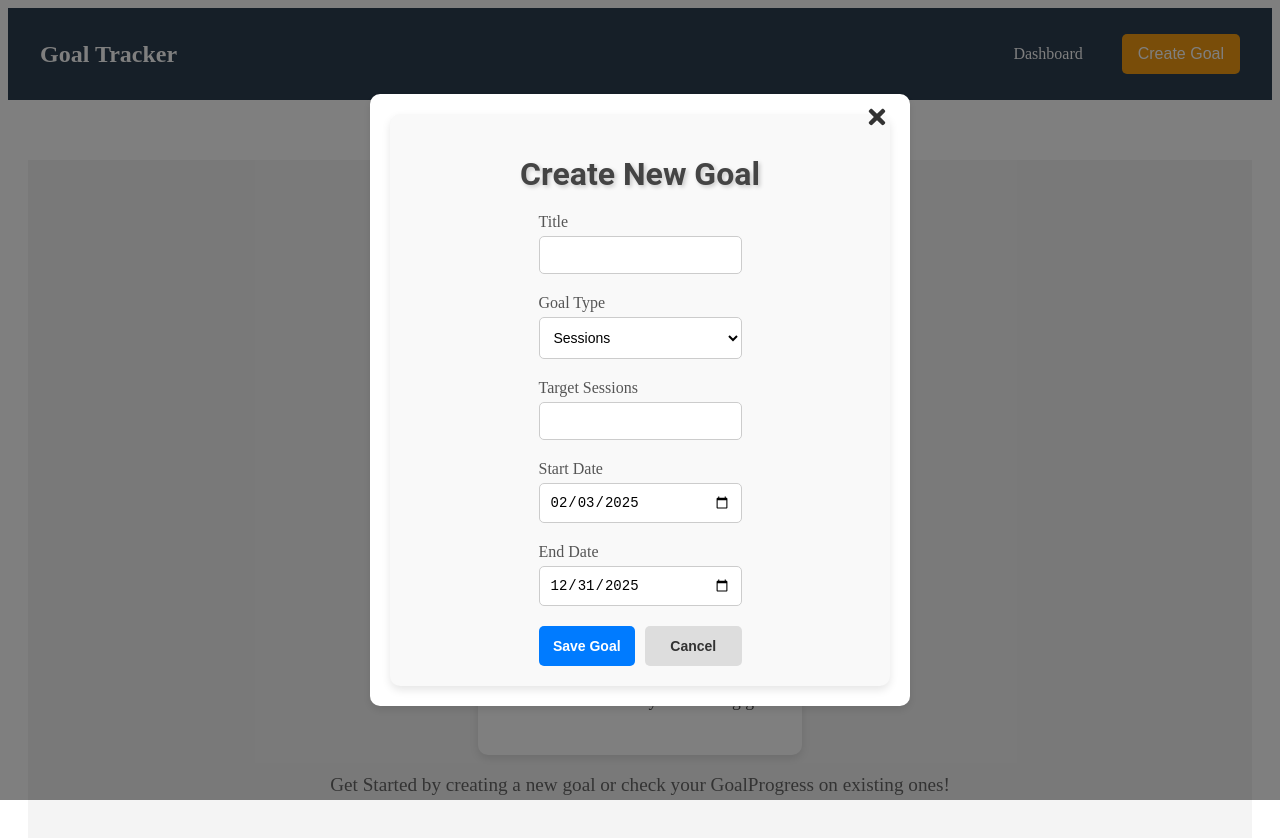
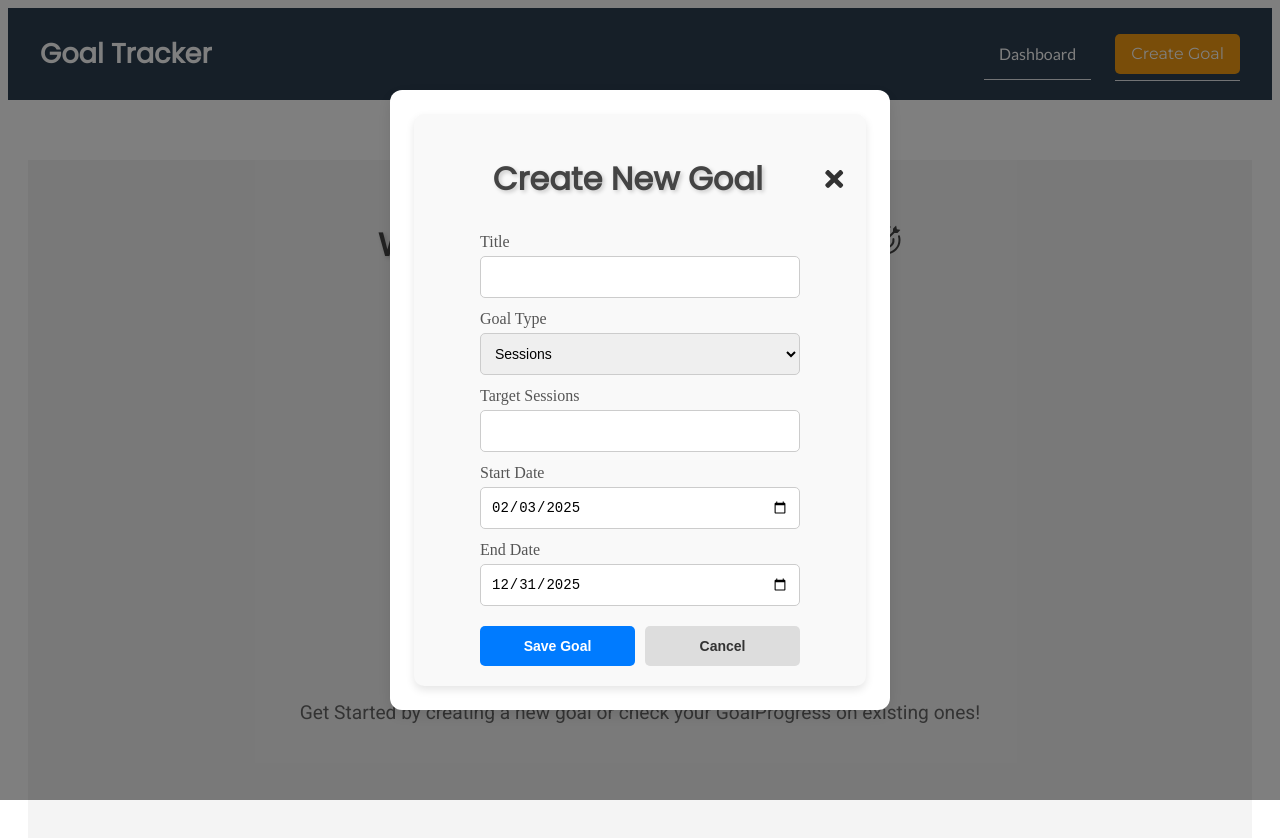
Before and after one commit to Suleman-007/goal-tracker, a React (Vite) app: page / in a window 1280 px wide. Both pictures are taken after a click on the button "Create Goal". Shown: the top 838 px of the page. Built offline with nearby package versions, Linux system fonts and the light colour scheme.

Commit message:
Improved the UI of the App, Added different fonts and styles for text and buttons, also added goalprogress.module.css file for styling GoalProgress Component separately

```diff
--- a/package.json
+++ b/package.json
@@ -10,6 +10,10 @@
     "preview": "vite preview"
   },
   "dependencies": {
+    "@fontsource/lato": "^5.2.5",
+    "@fontsource/montserrat": "^5.2.5",
+    "@fontsource/poppins": "^5.2.5",
+    "@fontsource/roboto": "^5.2.5",
     "axios": "^1.7.9",
     "chart.js": "^4.4.7",
     "chartjs-adapter-date-fns": "^3.0.0",
--- a/src/App.jsx
+++ b/src/App.jsx
@@ -2,9 +2,13 @@ import { useEffect, useState } from 'react'
 import { BrowserRouter as Router, Route, Routes } from 'react-router-dom';
 import { FaBars } from "react-icons/fa";
 import Dashboard from './Components/Dashboard'
-import GoalProgress from './Components/GoalProgress'
 import Navbar from './Components/Navbar';
 import styles from './CSSModules/App.module.css';
+import "@fontsource/poppins";
+import "@fontsource/roboto";
+import "@fontsource/lato";
+import "@fontsource/montserrat";
+
 
 function App() {
 
--- a/src/CSSModules/Dashboard.module.css
+++ b/src/CSSModules/Dashboard.module.css
@@ -2,28 +2,35 @@
     display: flex;
     flex-direction: column;
     align-items: center;
-    justify-content: flex-start; /*Align to the top*/
+    justify-content: flex-start;
     text-align: center;
     background-color: #f4f4f4;
     color: #333;
-    padding: 30px 20px;
+    padding: 40px 20px;
     min-height: 100vh;
-    overflow-y: auto; /*allow scrolling if content exceeds height*/
+    overflow-y: auto;
 
 }
 
 .dashContainer h1{
     font-size: 2rem;
-    font-weight: bold;
-    text-shadow: 2px 2px 4px rgba(0, 0, 0, 0.2);
+    font-family: "Poppins", sans-serif;
+    font-weight: 600;    text-shadow: 2px 2px 4px rgba(0, 0, 0, 0.2);
     margin-bottom: 20px;
     color: #444;
+    text-align: center;
 }
-
+.dashContainer h2 {
+    font-size: 2rem;
+    font-family: "Poppins", sans-serif;
+    font-weight: 600;
+    color: #333;
+}
 .dashContainer p{
     font-size: 1.2rem;
     margin-bottom: 20px;
     color: #666;
+    font-family: 'Roboto', sans-serif;
 }
 
 .guideBar{
@@ -46,8 +53,9 @@
 .goalCardContainer {
     display: flex;
     flex-wrap: wrap;
+    align-items: flex-start;
     justify-content: center;
-    gap: 20px; /*Adds space between cards*/
+    gap: 20px;
 }
 
 .goalCard {
@@ -62,6 +70,7 @@
     box-shadow: 0px 4px 8px rgba(0, 0, 0, 0.1);
     transition: transform 0.3s ease, box-shadow 0.3s ease;
     overflow: hidden;
+    align-self: flex-start;
 }
 
 .goalCardContainer .goalCard:nth-child(2):first-child {
@@ -75,12 +84,15 @@
 
 .goalCard h3 {
     color: #444;
-    font-size: 1.3rem;
+    font-size: 1.4rem;
+    font-family: "Poppins", sans-serif;
+    font-weight: 600;
 }
 
 .goalCard p {
     font-size: 1rem;
     color: #555;
+    font-family: 'Roboto', sans-serif;
     margin-bottom: 8px;
 }
 
@@ -97,7 +109,8 @@
     align-items: center;
     justify-content: center;
     gap: 8px;
-    font-size: 0.95rem;
+    font-size: 1rem;
+    font-family: 'Lato', sans-serif ;
     font-weight: 500;
     color: #2c3e50;
     background: #e8f4fc;
@@ -116,55 +129,64 @@
 }
 
 .infoBadge:hover {
-    transform: scale(1.025);
+
     background: #d4eaf8;
+}
+
+.goalHeader {
+    display: flex;
+    justify-content: space-around;
+    align-items: center;
+    width: 100%;
+    padding: 5px 10px;
+}
+
+
+
+.goalTitle {
+    font-size: 1.2rem;
+    font-weight: bold;
+    margin-right: 10px;
+    white-space: nowrap;
+    overflow: hidden;
+    text-overflow: ellipsis;
+
 }
 
 
 .actionIcons {
-    position:absolute;
-    top: 15px;
-    right: 15px;
     display: flex;
     gap: 10px;
 }
 
-.actionIcons svg {
+.editIcon, .deleteIcon {
     cursor: pointer;
     font-size: 1.2rem;
-    transition: color 0.3s ease;
-}
-
-.actionIcons svg:hover {
-    transform: scale(1.1);
-}
-
-.editIcon {
-    color: #007bff;
+    color: #333;
+    transition: color 0.2s ease-in-out;
 }
 
 .editIcon:hover {
-    color: #0056b3;
-}
-
-.deleteIcon {
-    color: #cf984f;
+    color: blue;
 }
 
 .deleteIcon:hover {
-    color: #b63434;
+    color: red;
 }
 
+
 .primaryBtn {
-    padding: 12px 16px;
+    padding: 12px 18px;
     margin: 8px 4px;
     background-color: #007bff;
+    font-family: "Montserrat", sans-serif;
+    font-weight: 600;
     color: white;
     border: none;
-    border-radius: 6px;
+    border-radius: 8px;
     cursor: pointer;
     transition: background-color 0.3s ease transform 0.2s ease;
-    font-size: 1rem;
+    font-size: 1.1rem;
 }
 
 .primaryBtn:hover {
@@ -174,15 +196,17 @@
 
 .secondaryBtn {
 
-    padding: 12px 16px;
+    padding: 12px 18px;
     margin: 10px 4px;
     background-color: transparent;
+    font-family: "Montserrat", sans-serif;
+    font-weight: 600;
     border: 2px solid #007bff;
     color: #333;
     border-radius: 6px;
     cursor: pointer;
     transition: background-color 0.3 ease, color 0.3s ease, border-color 0.3s ease, transform 0.2s ease;
-    font-size: 1rem;
+    font-size: 1.1rem;
 }
 
 .secondaryBtn:hover {
@@ -192,11 +216,30 @@
     transform: translateY(-2px);
 }
 
+.createGoalBtn {
+    padding: 10px 16px;
+    font-size: 16px;
+    font-family: "Montserrat", sans-serif;
+    font-weight: 600;
+    color: #444;
+    background: #e9ecef;
+    border: 2px solid #ccc;
+    border-radius: 6px;
+    cursor: pointer;
+    transition: all 0.3s ease;
+}
+
+.createGoalBtn:hover {
+    background: #d6dae1;
+    border-color: #999;
+}
 
 
 .showMoreBtn {
     padding: 10px 20px;
-    background-color: #28a745;
+    background-color:#2a677e;
+    font-family: "Montserrat", sans-serif;
+    font-weight: 600;
     color: white;
     border: none;
     border-radius: 4px;
@@ -207,7 +250,7 @@
 }
 
 .showMoreBtn:hover {
-    background-color: #218838;
+    background-color: #215465;
 }
 
 .modalBackdrop{
@@ -221,17 +264,22 @@
     align-items: center;
     justify-content: center;
     z-index: 1000;
+
 }
 
 .modalContent {
+    position: absolute;
     background: #fff;
-    padding: 20px;
-    border-radius: 10px;
-    box-shadow: 0px 4px 8px rgba(0, 0, 0, 0.1);
+    padding: 24px;
+    border-radius: 12px;
+    box-shadow: 0px 5px 15px rgba(0, 0, 0, 0.1);
+    width: 90%;
     max-width: 500px;
-    width: 90%;
     text-align: center;
-    position: relative;
+    transition: transform 0.3s ease, opacity 0.3s ease;
+    box-sizing: border-box;
+    max-height: 100vh;
+
 }
 
 .closeIcon {
@@ -243,6 +291,7 @@
     font-size: 1.5rem;
     border: none;
     cursor: pointer;
+    transition: color 0.2s ease-in-out;
 }
 
 .closeIcon:hover {
@@ -253,93 +302,10 @@
     font-size: 1rem;
 }
 
-.logProgressContainer {
-    overflow: hidden;
-    max-height: 0;
-    transition: max-height 0.3s ease-in-out;
-    background: #f9f9f9;
-    width: 100%;
-    padding: 0;
-    border-radius: 8px;
-    box-shadow: 0px 4px 6px rgba(0, 0, 0, 0.1);
-}
-
 .logProgressContainer.show {
     max-height: 400px;
     padding: 15px;
 }
-
-.logProgressForm {
-    display: flex;
-    flex-direction: column;
-    gap: 10px;
-    text-align: left;
-}
-
-.logProgressForm label {
-    font-weight: 600;
-    text-align: left;
-
-
-}
-
-.logProgressForm input,
-.logProgressForm textarea {
-    width: 100%;
-    padding: 8px;
-    border: 1px solid #ccc;
-    border-radius: 4px;
-    font-size: 14px;
-    text-align: left;
-    margin: 4px;
-}
-
-.addLogBtnContainer {
-    display: flex;
-    justify-content: center;
-    margin-top: 15px; /* Adds spacing from inputs */
-}
-
-.addLogBtn {
-    padding: 10px 20px;
-    font-size: 14px;
-    border: none;
-    border-radius: 6px;
-    background: #4b5563;
-    color: #ffffff;
-    font-weight: 600;
-    cursor: pointer;
-    transition: background 0.3s ease-in-out, transform 0.2s ease-in-out;
-}
-
-
-.addLogBtn:hover {
-    background: #374151;
-}
-
-
-.addLogBtn:active {
-    transform: scale(0.97);
-}
-
-
-.toggleArrow {
-    font-size: 1rem;
-    margin-left: 6px;
-    vertical-align: middle;
-    cursor: pointer;
-    transition: transform 0.3s ease;
-}
- .toggleArrow.down {
-    transform: rotate(0deg);
- }
-
- .toggleArrow.up {
-    transform: rotate(180deg);
- }
-
-
-
 
 /* Responsiveness */
 @media (max-width: 768px) {
--- a/src/CSSModules/GoalForm.module.css
+++ b/src/CSSModules/GoalForm.module.css
@@ -1,10 +1,10 @@
 .container{
     display: flex;
     flex-direction: column;
-    justify-content: center;
+    justify-content: flex-start;
     align-items: center;
     padding: 20px;
-    max-width: 600px;
+    max-width: none;
     margin:0 auto;
     background-color: #f9f9f9; /*light grey*/
     border-radius: 10px;
@@ -12,22 +12,46 @@
 
 }
 
-select {
-    padding: 10px; /* Same as input fields */
+.header {
+    display: flex;
+    justify-content: space-between;
+    align-items: center;
+    width: 100%;
+    padding-bottom: 10px;
+
+}
+
+.closeIcon {
+    cursor: pointer;
+    color: #333;
+    transition: color 0.3s ease;
+    font-size: 26px;
+}
+
+.closeIcon:hover {
+    color: red;
+}
+
+input, select {
+    padding: 10px;
     font-size: 14px;
-    border: 1px solid #ccc;
+    border: 1px solid #ccc; /*light grey*/
     border-radius: 5px;
     outline: none;
-    width: 100%;
+    width: 25vw !important;
+    max-width: 100% ;
+    height: 42px;
     box-sizing: border-box;
-    height: 42px; /* Ensure it matches input fields */
-    background-color: #fff;
-    cursor: pointer;
+
 }
 
-select:focus {
-    border-color: #007bff;
-    box-shadow: 0 0 4px rgba(0, 123, 255, 0.4);
+input:focus, select:focus{
+    border-color: #007bff;/*blue */
+    box-shadow: 0 0 4px rgba(0, 123, 255, 0.4);/* Soft Gloe Effect*/
+}
+
+select {
+    cursor: pointer;
 }
 
 h1{
@@ -35,15 +59,18 @@ h1{
     font-weight: bold;
     color: #333; /*dark grey*/
     margin-bottom: 20px;
-    text-align: center;
+    text-align: left;
     font-family: 'Roboto', sans-serif;
+    width: 100%;
 }
 
 .formGroup{
     display: flex;
     flex-direction: column;
-    margin-bottom: 20px;
+    margin-bottom: 12px;
     width: 100%;
+    max-width: none;
+
 }
 
 label{
@@ -51,22 +78,6 @@ label{
     color: #555;/*medium grey*/
     margin-bottom: 5px;
     text-align: left;
-}
-
-input{
-    padding: 10px;
-    font-size: 14px;
-    border: 1px solid #ccc; /*light grey*/
-    border-radius: 5px;
-    outline: none;
-    width: 100%;
-    box-sizing: border-box;
-
-}
-
-input:focus{
-    border-color: #007bff;/*blue */
-    box-shadow: 0 0 4px rgba(0, 123, 255, 0.4);/* Soft Gloe Effect*/
 }
 
 .buttonGroup {
@@ -105,3 +116,16 @@ input:focus{
 .cancelButton:hover {
     background-color: #bbb;
 }
+
+@media (max-width: 768px) {
+    input, select {
+        width: 50vw !important;
+    }
+}
+
+@media (max-width: 480px) {
+    input, select {
+        width: 75vw !important;
+    }
+
+}
--- /dev/null
+++ b/src/CSSModules/GoalProgress.module.css
@@ -0,0 +1,111 @@
+
+.logProgressForm {
+    display: flex;
+    flex-direction: column;
+    text-align: left;
+}
+
+.logProgressForm label {
+    font-weight: 600;
+    text-align: left;
+    margin-top: 5px;
+    width: 75%;
+
+}
+
+.logProgressForm input,
+.logProgressForm textarea {
+    width: 100%;
+    padding: 8px;
+    border: 1px solid #ccc;
+    border-radius: 4px;
+    font-size: 14px;
+    text-align: left;
+    margin: 0;
+}
+
+.logProgressHeader,
+.progressGraphHeader {
+  display: flex;
+  justify-content: space-between;
+  align-items: center;
+  font-family: 'Poppins', sans-serif;
+}
+
+.formGroup {
+    display: flex;
+    flex-direction: column;
+    align-items: center;
+    gap: 5px;
+    text-align: left;
+
+}
+
+.closeBtn {
+    background: none;
+    border: none;
+    font-size: 1.5rem;
+    cursor: pointer;
+    color: #555;
+  }
+
+  .closeBtn:hover {
+    color: red;
+  }
+
+
+.addLogBtnContainer {
+    display: flex;
+    justify-content: center;
+    margin-top: 15px;
+}
+
+.addLogBtn {
+    padding: 10px 20px;
+    font-size: 14px;
+    font-family: "Montserrat", sans-serif;
+    font-weight: 600;
+    border: none;
+    border-radius: 6px;
+    background: #4b5563;
+    color: #ffffff;
+    cursor: pointer;
+    transition: background 0.3s ease-in-out, transform 0.2s ease-in-out;
+}
+
+.addLogBtn:hover {
+    background: #374151;
+}
+
+.addLogBtn:active {
+    transform: scale(0.97);
+}
+
+h4 {
+    font-family: 'Poppins', sans-serif;
+    font-size: 18px;
+    font-weight: 600;
+    color:#374151;
+    margin-bottom: 8px;
+}
+
+p {
+    font-family: 'Lato', sans-serif;
+    font-size: 14px;
+    color:#4b5563;
+    line-height: 1.5;
+    margin: 5px 0;
+}
+
+ul {
+    list-style-type: none;
+    padding: 0;
+}
+
+li {
+    font-family: 'Lato', sans-serif;
+    font-size: 10px;
+    color:#374151;
+    padding: 6px 0;
+    border-bottom: 1px solid #e5e7eb;
+}
--- a/src/CSSModules/Navbar.module.css
+++ b/src/CSSModules/Navbar.module.css
@@ -1,38 +1,40 @@
 /* Navbar Styles */
 .navbar {
     display: flex;
-    justify-content: space-between; /* Space between logo and nav items */
-    align-items: center; /* Align vertically */
+    justify-content: space-between;
+    align-items: center;
     background-color: #2c3e50;
     padding: 1rem 2rem;
     color: white;
     position: relative;
-    height: 60px; /* Ensure a fixed height */
+    height: 60px;
+    font-family: 'Poppins', sans-serif;
+
 }
 
-/* Logo */
 .logo {
-    font-size: 1.5rem;
-    font-weight: bold;
+    font-size: 1.7rem;
+    font-weight: 600;
     display: flex;
-    align-items: center; /* Align vertically */
+    align-items: center;
 }
 
 /* Navigation Links Container */
 .navLinks {
     display: flex;
-    justify-content: center; /* Center horizontally */
-    align-items: center; /* Center vertically */
+    justify-content: center;
+    align-items: center;
     list-style: none;
-    gap: 1.5rem; /* Space between items */
+    gap: 1.5rem;
     padding: 0;
     margin: 0;
+    transition: all 0.3s ease-in-out;
 }
 
 /* Navigation Links */
 .navLinks li {
     display: flex;
-    align-items: center; /* Ensure links align vertically */
+    align-items: center;
 }
 
 /* Links */
@@ -40,18 +42,19 @@
     text-decoration: none;
     color: white;
     font-size: 1rem;
+    font-weight: 500;
     transition: color 0.3s ease-in-out;
     display: flex;
-    align-items: center; /* Align text properly */
-    justify-content: center; /* Center text */
+    align-items: center;
+    justify-content: center;
     height: 100%;
     padding: 10px 15px;
 }
 
-/* Active Link */
 .navLinks a:hover,
 .activeLink {
     color: #f39c12;
+    font-weight: 600;
 }
 
 /* Create Goal Button */
@@ -61,17 +64,21 @@
     border: none;
     padding: 0.5rem 1rem;
     font-size: 1rem;
+    font-family: 'Montserrat', sans-serif;
     border-radius: 5px;
     cursor: pointer;
-    transition: background 0.3s ease-in-out;
+    transition: background 0.3s ease-in-out transform 0.2s ease-in-out;
     display: flex;
-    align-items: center; /* Center button text */
+    align-items: center;
     justify-content: center;
-    height: 40px; /* Ensure consistent height */
+    height: 40px;
 }
 
 .createGoalBtn:hover {
     background-color: #e67e22;
+}
+.createGoalBtn:active {
+    transform: scale(0.96);
 }
 
 /* Mobile Menu Toggle */
@@ -80,8 +87,12 @@
     background: none;
     border: none;
     color: white;
-    font-size: 1.5rem;
+    font-size: 1.7rem;
     cursor: pointer;
+    transition: transform 0.2s ease-in-out;
+}
+.menuToggle:hover {
+    transform: scale(1.1);
 }
 
 /* Mobile Styles */
@@ -100,18 +111,28 @@
         align-items: center;
         padding: 1rem 0;
         display: none;
+        opacity: 0;
+        transform: translateY(-10px);
+        transition: opacity 0.3s ease-in-out, transform 0.3s ease-in-out;
     }
 
     .navLinks.showMenu {
         display: flex;
+        opacity: 1;
+        transform: translateY(0);
     }
 
     .navLinks li {
         margin: 0.5rem 0;
+        text-align: center;
+
     }
 
     .createGoalBtn {
-        width: 100%; /* Full width button */
+        width: 90%;
         text-align: center;
+        margin: 0 auto;
+        display: flex;
+        justify-content: center;
     }
 }
--- a/src/Components/Dashboard.jsx
+++ b/src/Components/Dashboard.jsx
@@ -1,24 +1,19 @@
 import React, { useEffect, useState } from 'react'
 import styles from '../CSSModules/Dashboard.module.css'
 import { GoGoal } from "react-icons/go";
-import {FaEdit, FaTrash, FaPlus, FaTimes, FaChevronDown, FaChevronUp, FaBullseye, FaChartBar, FaClock} from "react-icons/fa";
+import {FaEdit, FaTrash, FaPlus, FaBullseye, FaChartBar, FaRegClock} from "react-icons/fa";
 import GoalProgress from './GoalProgress';
 import GoalForm from './GoalForm';
 import { ToastContainer, toast } from 'react-toastify';
 import 'react-toastify/dist/ReactToastify.css';
 
+
 function Dashboard({goalFormOpen, setGoalFormOpen}) {
   const [goals, setGoals] =useState([]);
   const [editGoal, setEditGoal] = useState(null);
-  // state to track which goal's progress form is open
-  const [progressFormOpen, setProgressFormOpen] = useState(null);
   const [modalGoal, setModalGoal] = useState(null);
-  const [expandedGoal, setExpandedGoal] = useState(null);
-
-  // state to hadle showing more goals
+  const [logProgressGoal, setLogProgressGoal] = useState(null);
   const [showAllGoals, setShowGoals] = useState(false);
-
-  // store completion percentage and days remaining for each goal
   const [goalProgressData, setGoalProgressData] = useState({});
 
   // limit number of goals displayed initially
@@ -34,7 +29,7 @@ function Dashboard({goalFormOpen, setGoalFormOpen}) {
     localStorage.setItem("goals", JSON.stringify(goals));
   }, [goals]);
 
-  const updateGoals = (updatedGoal, isProgressUpdate = false) => {
+  const updateGoals = (updatedGoal) => {
     setGoals((prevGoals) =>{
       if(updatedGoal.id && prevGoals.some(goal => goal.id === updatedGoal.id)){
         // update existing goal
@@ -120,15 +115,15 @@ function Dashboard({goalFormOpen, setGoalFormOpen}) {
 
   return (
     <div className={styles.dashContainer}>
-      <h1>Time-Based Goal Tracker <GoGoal /></h1>
-      <p>Welcome to your Goal Tracker!</p>
 
-      {/*Create New Goal Button*/}
-      <button className={styles.primaryBtn} onClick={() =>{ setEditGoal(null); setGoalFormOpen(true)}} >
+      <h1>Welcome to your Goal Tracker!<GoGoal/></h1>
+
+      {/* Create New Goal Button
+      <button className={styles.createGoalBtn} onClick={() =>{ setEditGoal(null); setGoalFormOpen(true)}} >
         <FaPlus/> Create New Goal
-      </button>
+      </button> */}
 
-      {/*Display Goal Form if Open*/}
+      {/*Goal Form Modal*/}
       {goalFormOpen && (
         <div className={styles.modalBackdrop}>
           <div className={styles.modalContent}>
@@ -137,7 +132,6 @@ function Dashboard({goalFormOpen, setGoalFormOpen}) {
         closeForm={() => setGoalFormOpen(false)}
         editGoal={editGoal}
         />
-        <button className={styles.closeIcon} onClick={() => setGoalFormOpen(false)}> <FaTimes/> </button>
         </div>
         </div>
       )}
@@ -157,10 +151,12 @@ function Dashboard({goalFormOpen, setGoalFormOpen}) {
 
         return (
         <div key={goal.id} className={styles.goalCard}>
-          <h3>{goal.title}</h3>
+          <div className={styles.goalHeader}>
+          <h3 className={styles.goalTitle}>{goal.title}</h3>
           <div className={styles.actionIcons}>
-          <FaEdit className={styles.eitIcon} onClick={() => {setEditGoal(goal); setGoalFormOpen(true); }}/>
+          <FaEdit className={styles.editIcon} onClick={() => {setEditGoal(goal); setGoalFormOpen(true); }}/>
           <FaTrash className={styles.deleteIcon} onClick={() => deleteGoal(goal.id)}/>
+          </div>
           </div>
 
           <div className={styles.infoContainer}>
@@ -175,23 +171,15 @@ function Dashboard({goalFormOpen, setGoalFormOpen}) {
             </div>
 
           <div className={`${styles.infoBadge} ${styles.daysBadge}`}>
-            <FaClock/>
+            <FaRegClock/>
             Days Remaining: {daysRemaining !== undefined ? daysRemaining : 'N/A'} days
             </div>
           </div>
-          {/*Log Progress Button*/}
-          <button className={styles.secondaryBtn} onClick={() => setProgressFormOpen(progressFormOpen === goal.id ? null : goal.id)}>
-            {progressFormOpen === goal.id ? <FaChevronUp/> : <FaChevronDown/>} Log Progress
+          {/*Log Progress Modal*/}
+          <button className={styles.secondaryBtn} onClick={() => setLogProgressGoal(goal)}>
+            Log Progress
           </button>
 
-          {/* Show Log Progress Form if open */}
-          {progressFormOpen === goal.id && (
-           <GoalProgress goal={goal}
-            updateGoal={(updatedGoal) => updateGoals(updatedGoal, true)}
-            hideForm={() => setProgressFormOpen(null)}
-            onlyLogForm={true} // New prop to show only the log form
-            />
-          )}
 
           {/*show progress button (opens modal)*/}
           <button className={styles.primaryBtn}onClick={() => setModalGoal(goal)}>
@@ -215,24 +203,32 @@ function Dashboard({goalFormOpen, setGoalFormOpen}) {
         </button>
       )}
 
+      {/*Modal for Logging Progress*/}
+      {logProgressGoal && (
+        <div className={styles.modalBackdrop} onClick={() => setLogProgressGoal(null)}>
+          <div className={styles.modalContent} onClick={(e) => e.stopPropagation()}>
+            <GoalProgress goal={logProgressGoal} updateGoal={updateGoals} hideForm={() => setLogProgressGoal(null)} onlyLogForm={true}/>
+          </div>
+        </div>
+      )}
+
       {/* Modal for showing progress graph & history */}
       {modalGoal && (
-        <div className={styles.modalBackdrop}>
-          <div className={styles.modalContent}>
+        <div className={styles.modalBackdrop} onClick={() => setModalGoal(null)}>
+          <div className={styles.modalContent} onClick={(e) => e.stopPropagation()}>
             <GoalProgress
             goal={modalGoal}
             updateGoal={updateGoals}
+            hideForm={() => setModalGoal(null)}
             onlyLogForm={false}
             />
-            <button className={styles.closeIcon} onClick={() => setModalGoal(null)}>
-              <FaTimes/>
-            </button>
+
           </div>
         </div>
       )}
 
       <div className={styles.guideBar}>
-      <p> Use this sidebar to:</p>
+      <p> Use the Navbar to:</p>
         <ul>
           <li>Create new goals</li>
           <li>View and track your existing goals</li>
--- a/src/Components/GoalForm.jsx
+++ b/src/Components/GoalForm.jsx
@@ -1,5 +1,6 @@
 import  { useState, useEffect } from "react";
 import styles from "../CSSModules/GoalForm.module.css";
+import {FaTimes} from "react-icons/fa";
 import { toast } from "react-toastify";
 
 function GoalForm({ setGoals, closeForm, editGoal, editIndex }) {
@@ -49,7 +50,10 @@ function GoalForm({ setGoals, closeForm, editGoal, editIndex }) {
 
   return (
     <div className={styles.container}>
+      <div className={styles.header}>
       <h1>{editGoal ? "Edit Goal" : "Create New Goal"}</h1>
+      <FaTimes className={styles.closeIcon} onClick={closeForm}/>
+      </div>
       <form onSubmit={handleSubmit}>
         <div className={styles.formGroup}>
           <label>Title</label>
```
Also changed, not shown: src/Components/GoalProgress.jsx (+18 -2 lines), 1 other file (tests, documents, lock files or other folders).
